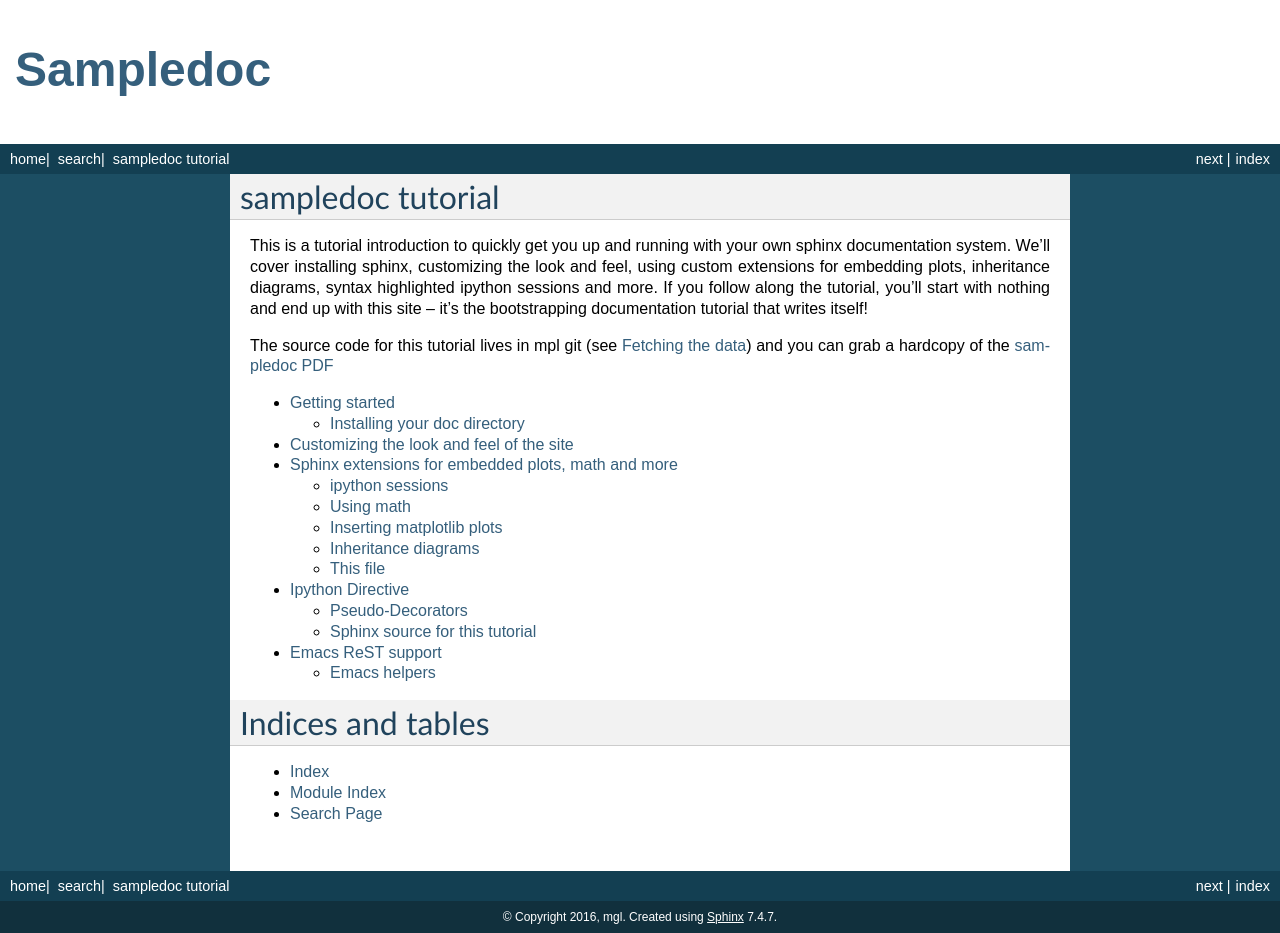
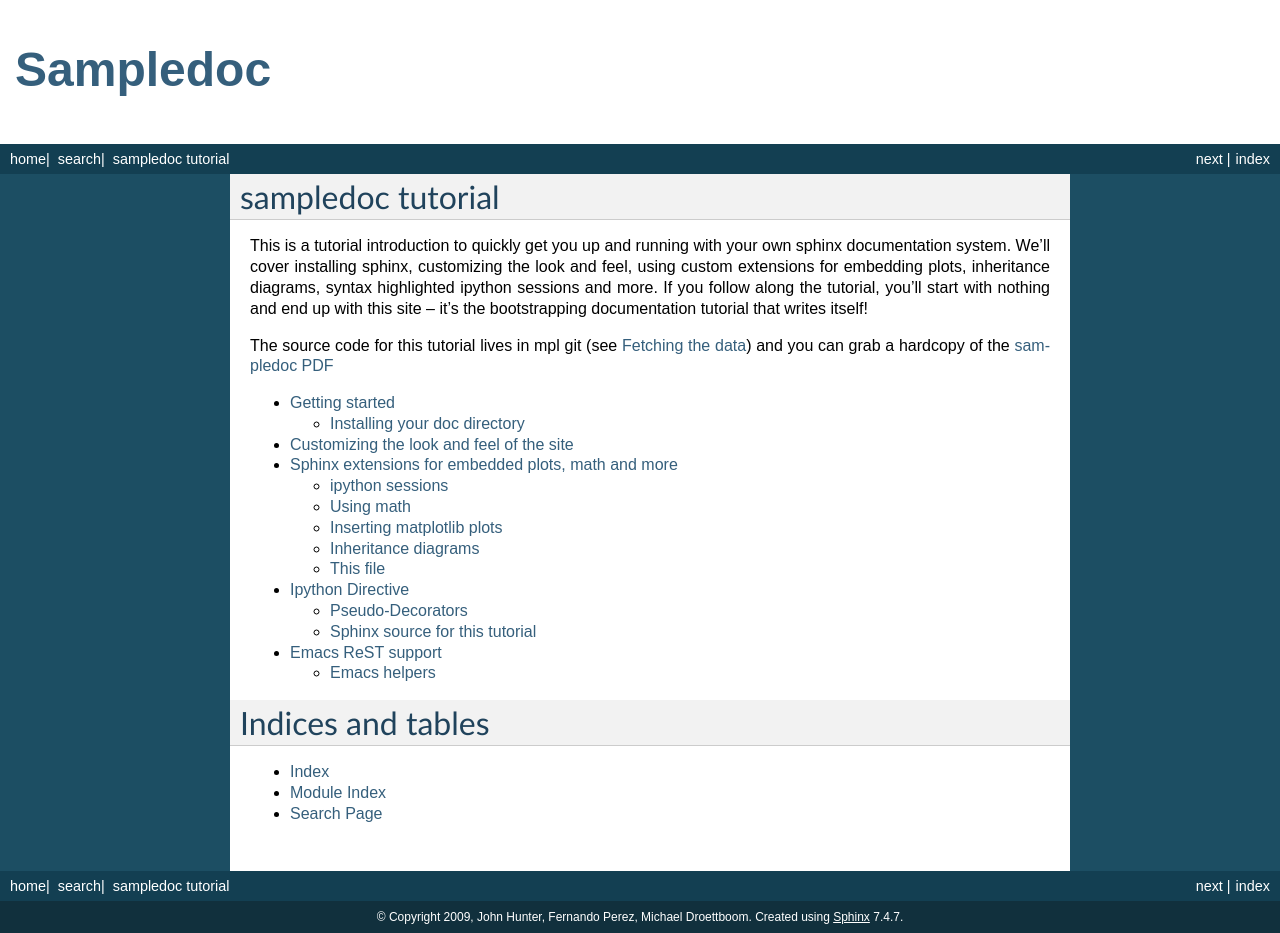
Before and after one commit to gemaizi/first_test, a Sphinx documentation site: the page built from docs/index.rst, in a window 1280 px wide. Built offline with Sphinx 7.4.7, drawn with Linux system fonts in a browser that asks for light colours; pages that are not in the unit, such as notebooks, are missing from menus; some of the changed lines change nothing that is shown.

Commit message:
init commit

```diff
--- a/docs/conf.py
+++ b/docs/conf.py
@@ -1,10 +1,9 @@
 # -*- coding: utf-8 -*-
 #
-# rtk-doc documentation build configuration file, created by
-# sphinx-quickstart on Mon Jun 20 22:42:41 2016.
+# sampledoc documentation build configuration file, created by
+# sphinx-quickstart on Tue Aug 11 05:04:40 2009.
 #
-# This file is execfile()d with the current directory set to its
-# containing dir.
+# This file is execfile()d with the current directory set to its containing dir.
 #
 # Note that not all possible configuration values are present in this
 # autogenerated file.
@@ -12,321 +11,192 @@
 # All configuration values have a default; values that are commented out
 # serve to show the default.
 
-# If extensions (or modules to document with autodoc) are in another directory,
-# add these directories to sys.path here. If the directory is relative to the
-# documentation root, use os.path.abspath to make it absolute, like shown here.
-#
-import os
-import sys
-# sys.path.insert(0, os.path.abspath('.'))
+import sys, os
 
-# -- General configuration ------------------------------------------------
+# If your extensions are in another directory, add it here. If the directory
+# is relative to the documentation root, use os.path.abspath to make it
+# absolute, like shown here.
+sys.path.append(os.path.abspath('sphinxext'))
 
-# If your documentation needs a minimal Sphinx version, state it here.
-#
-# needs_sphinx = '1.0'
+# -- General configuration -----------------------------------------------------
 
-# Add any Sphinx extension module names here, as strings. They can be
-# extensions coming with Sphinx (named 'sphinx.ext.*') or your custom
-# ones.
-extensions = []
+# Add any Sphinx extension module names here, as strings. They can be extensions
+# coming with Sphinx (named 'sphinx.ext.*') or your custom ones.
+extensions = ['matplotlib.sphinxext.only_directives',
+              'matplotlib.sphinxext.plot_directive',
+              'IPython.sphinxext.ipython_directive',
+              'IPython.sphinxext.ipython_console_highlighting',
+              'sphinx.ext.mathjax',
+              'sphinx.ext.autodoc',
+              'sphinx.ext.doctest',
+              'sphinx.ext.inheritance_diagram',
+              'numpydoc']
 
 # Add any paths that contain templates here, relative to this directory.
 templates_path = ['_templates']
 
-# The suffix(es) of source filenames.
-# You can specify multiple suffix as a list of string:
-#
-# source_suffix = ['.rst', '.md']
+# The suffix of source filenames.
 source_suffix = '.rst'
 
 # The encoding of source files.
-#
-# source_encoding = 'utf-8-sig'
+#source_encoding = 'utf-8'
 
 # The master toctree document.
 master_doc = 'index'
 
 # General information about the project.
-project = u'rtk-doc'
-copyright = u'2016, mgl'
-author = u'mgl'
+project = u'sampledoc'
+copyright = u'2009, John Hunter, Fernando Perez, Michael Droettboom'
 
 # The version info for the project you're documenting, acts as replacement for
 # |version| and |release|, also used in various other places throughout the
 # built documents.
 #
 # The short X.Y version.
-version = u'0.0.1'
+version = '1.0'
 # The full version, including alpha/beta/rc tags.
-release = u'0.0.1'
+release = '1.0'
 
 # The language for content autogenerated by Sphinx. Refer to documentation
 # for a list of supported languages.
-#
-# This is also used if you do content translation via gettext catalogs.
-# Usually you set "language" from the command line for these cases.
-language = None
+#language = None
 
 # There are two options for replacing |today|: either, you set today to some
 # non-false value, then it is used:
-#
-# today = ''
-#
+#today = ''
 # Else, today_fmt is used as the format for a strftime call.
-#
-# today_fmt = '%B %d, %Y'
+#today_fmt = '%B %d, %Y'
 
-# List of patterns, relative to source directory, that match files and
-# directories to ignore when looking for source files.
-# This patterns also effect to html_static_path and html_extra_path
-exclude_patterns = ['_build', 'Thumbs.db', '.DS_Store']
+# List of documents that shouldn't be included in the build.
+#unused_docs = []
 
-# The reST default role (used for this markup: `text`) to use for all
-# documents.
-#
-# default_role = None
+# List of directories, relative to source directory, that shouldn't be searched
+# for source files.
+exclude_trees = ['_build']
+
+# The reST default role (used for this markup: `text`) to use for all documents.
+#default_role = None
 
 # If true, '()' will be appended to :func: etc. cross-reference text.
-#
-# add_function_parentheses = True
+#add_function_parentheses = True
 
 # If true, the current module name will be prepended to all description
 # unit titles (such as .. function::).
-#
-# add_module_names = True
+#add_module_names = True
 
 # If true, sectionauthor and moduleauthor directives will be shown in the
 # output. They are ignored by default.
-#
-# show_authors = False
+#show_authors = False
 
 # The name of the Pygments (syntax highlighting) style to use.
 pygments_style = 'sphinx'
 
 # A list of ignored prefixes for module index sorting.
-# modindex_common_prefix = []
-
-# If true, keep warnings as "system message" paragraphs in the built documents.
-# keep_warnings = False
-
-# If true, `todo` and `todoList` produce output, else they produce nothing.
-todo_include_todos = False
+#modindex_common_prefix = []
 
 
-# -- Options for HTML output ----------------------------------------------
+# -- Options for HTML output ---------------------------------------------------
 
-# The theme to use for HTML and HTML Help pages.  See the documentation for
-# a list of builtin themes.
-#
+# The theme to use for HTML and HTML Help pages.  Major themes that come with
+# Sphinx are currently 'default' and 'sphinxdoc'.
 html_theme = 'default'
 
 # Theme options are theme-specific and customize the look and feel of a theme
 # further.  For a list of options available for each theme, see the
 # documentation.
-#
-# html_theme_options = {}
+#html_theme_options = {}
 
 # Add any paths that contain custom themes here, relative to this directory.
-# html_theme_path = []
+#html_theme_path = []
 
-# The name for this set of Sphinx documents.
-# "<project> v<release> documentation" by default.
-#
-# html_title = u'rtk-doc v0.0.1'
+# The name for this set of Sphinx documents.  If None, it defaults to
+# "<project> v<release> documentation".
+#html_title = None
 
 # A shorter title for the navigation bar.  Default is the same as html_title.
-#
-# html_short_title = None
+#html_short_title = None
 
 # The name of an image file (relative to this directory) to place at the top
 # of the sidebar.
-#
-# html_logo = None
+#html_logo = None
 
-# The name of an image file (relative to this directory) to use as a favicon of
-# the docs.  This file should be a Windows icon file (.ico) being 16x16 or 32x32
+# The name of an image file (within the static path) to use as favicon of the
+# docs.  This file should be a Windows icon file (.ico) being 16x16 or 32x32
 # pixels large.
-#
-# html_favicon = None
+#html_favicon = None
 
 # Add any paths that contain custom static files (such as style sheets) here,
 # relative to this directory. They are copied after the builtin static files,
 # so a file named "default.css" will overwrite the builtin "default.css".
 html_static_path = ['_static']
 
-# Add any extra paths that contain custom files (such as robots.txt or
-# .htaccess) here, relative to this directory. These files are copied
-# directly to the root of the documentation.
-#
-# html_extra_path = []
-
-# If not None, a 'Last updated on:' timestamp is inserted at every page
-# bottom, using the given strftime format.
-# The empty string is equivalent to '%b %d, %Y'.
-#
-# html_last_updated_fmt = None
+# If not '', a 'Last updated on:' timestamp is inserted at every page bottom,
+# using the given strftime format.
+#html_last_updated_fmt = '%b %d, %Y'
 
 # If true, SmartyPants will be used to convert quotes and dashes to
 # typographically correct entities.
-#
-# html_use_smartypants = True
+#html_use_smartypants = True
 
 # Custom sidebar templates, maps document names to template names.
-#
-# html_sidebars = {}
+#html_sidebars = {}
 
 # Additional templates that should be rendered to pages, maps page names to
 # template names.
-#
-# html_additional_pages = {}
+#html_additional_pages = {}
 
 # If false, no module index is generated.
-#
-# html_domain_indices = True
+#html_use_modindex = True
 
 # If false, no index is generated.
-#
-# html_use_index = True
+#html_use_index = True
 
 # If true, the index is split into individual pages for each letter.
-#
-# html_split_index = False
+#html_split_index = False
 
 # If true, links to the reST sources are added to the pages.
-#
-# html_show_sourcelink = True
-
-# If true, "Created using Sphinx" is shown in the HTML footer. Default is True.
-#
-# html_show_sphinx = True
-
-# If true, "(C) Copyright ..." is shown in the HTML footer. Default is True.
-#
-# html_show_copyright = True
+#html_show_sourcelink = True
 
 # If true, an OpenSearch description file will be output, and all pages will
 # contain a <link> tag referring to it.  The value of this option must be the
 # base URL from which the finished HTML is served.
-#
-# html_use_opensearch = ''
+#html_use_opensearch = ''
 
-# This is the file name suffix for HTML files (e.g. ".xhtml").
-# html_file_suffix = None
-
-# Language to be used for generating the HTML full-text search index.
-# Sphinx supports the following languages:
-#   'da', 'de', 'en', 'es', 'fi', 'fr', 'hu', 'it', 'ja'
-#   'nl', 'no', 'pt', 'ro', 'ru', 'sv', 'tr', 'zh'
-#
-# html_search_language = 'en'
-
-# A dictionary with options for the search language support, empty by default.
-# 'ja' uses this config value.
-# 'zh' user can custom change `jieba` dictionary path.
-#
-# html_search_options = {'type': 'default'}
-
-# The name of a javascript file (relative to the configuration directory) that
-# implements a search results scorer. If empty, the default will be used.
-#
-# html_search_scorer = 'scorer.js'
+# If nonempty, this is the file name suffix for HTML files (e.g. ".xhtml").
+#html_file_suffix = ''
 
 # Output file base name for HTML help builder.
-htmlhelp_basename = 'rtk-docdoc'
+htmlhelp_basename = 'sampledocdoc'
 
-# -- Options for LaTeX output ---------------------------------------------
 
-latex_elements = {
-     # The paper size ('letterpaper' or 'a4paper').
-     #
-     # 'papersize': 'letterpaper',
+# -- Options for LaTeX output --------------------------------------------------
 
-     # The font size ('10pt', '11pt' or '12pt').
-     #
-     # 'pointsize': '10pt',
+# The paper size ('letter' or 'a4').
+#latex_paper_size = 'letter'
 
-     # Additional stuff for the LaTeX preamble.
-     #
-     # 'preamble': '',
-
-     # Latex figure (float) alignment
-     #
-     # 'figure_align': 'htbp',
-}
+# The font size ('10pt', '11pt' or '12pt').
+#latex_font_size = '10pt'
 
 # Grouping the document tree into LaTeX files. List of tuples
-# (source start file, target name, title,
-#  author, documentclass [howto, manual, or own class]).
+# (source start file, target name, title, author, documentclass [howto/manual]).
 latex_documents = [
-    (master_doc, 'rtk-doc.tex', u'rtk-doc Documentation',
-     u'mgl', 'manual'),
+  ('index', 'sampledoc.tex', u'sampledoc Documentation',
+   u'John Hunter, Fernando Perez, Michael Droettboom', 'manual'),
 ]
 
 # The name of an image file (relative to this directory) to place at the top of
 # the title page.
-#
-# latex_logo = None
+#latex_logo = None
 
 # For "manual" documents, if this is true, then toplevel headings are parts,
 # not chapters.
-#
-# latex_use_parts = False
+#latex_use_parts = False
 
-# If true, show page references after internal links.
-#
-# latex_show_pagerefs = False
-
-# If true, show URL addresses after external links.
-#
-# latex_show_urls = False
+# Additional stuff for the LaTeX preamble.
+#latex_preamble = ''
 
 # Documents to append as an appendix to all manuals.
-#
-# latex_appendices = []
+#latex_appendices = []
 
 # If false, no module index is generated.
-#
-# latex_domain_indices = True
-
-
-# -- Options for manual page output ---------------------------------------
-
-# One entry per manual page. List of tuples
-# (source start file, name, description, authors, manual section).
-man_pages = [
-    (master_doc, 'rtk-doc', u'rtk-doc Documentation',
-     [author], 1)
-]
-
-# If true, show URL addresses after external links.
-#
-# man_show_urls = False
-
-
-# -- Options for Texinfo output -------------------------------------------
-
-# Grouping the document tree into Texinfo files. List of tuples
-# (source start file, target name, title, author,
-#  dir menu entry, description, category)
-texinfo_documents = [
-    (master_doc, 'rtk-doc', u'rtk-doc Documentation',
-     author, 'rtk-doc', 'One line description of project.',
-     'Miscellaneous'),
-]
-
-# Documents to append as an appendix to all manuals.
-#
-# texinfo_appendices = []
-
-# If false, no module index is generated.
-#
-# texinfo_domain_indices = True
-
-# How to display URL addresses: 'footnote', 'no', or 'inline'.
-#
-# texinfo_show_urls = 'footnote'
-
-# If true, do not generate a @detailmenu in the "Top" node's menu.
-#
-# texinfo_no_detailmenu = False
+#latex_use_modindex = True
```
